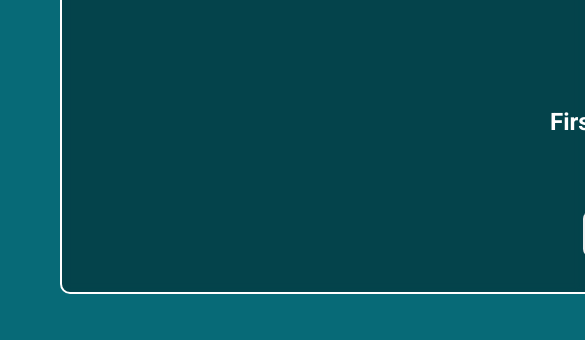
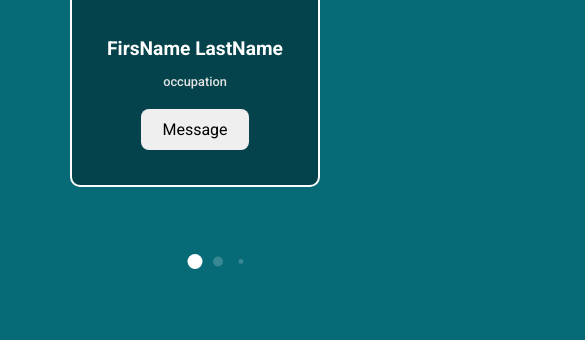
Before and after one commit to Ad-SilvaS/sidebar, a plain HTML site: page menuLateral/index.html in a window 390 px wide. Shown: the part 325-665 px from the top of the page, 585 px wide, since content can reach past the window. Drawn offline with nearby package versions, Linux system fonts and the light colour scheme.

Commit message:
Update style.css

```diff
--- a/menuLateral/css/style.css
+++ b/menuLateral/css/style.css
@@ -301,9 +301,10 @@ main{
 
 @media (max-width: 900px){
     main{
-        margin-left: 50px;
+        margin: auto;
         padding-top: 20px;
-        padding-right: 30px;
+        overflow: hidden;
+        width: 300px;
     }
 
     #sidebar{
@@ -318,44 +319,33 @@ main{
     #open-btn{
         left: 199px;
     }
-
-}
-
-@media (max-width: 1000px) and (orientation: landscape){
-    main{
-        margin-left: 80px;
-        padding-right: 60px;
+    .slider-wrapper{
+        margin: 0 10px 40px;
+        width: 250px;
+        height: 500px;
     }
 
-    #sidebar{
-        height: 100%;
-        overflow: auto;
-        overflow-wrap: break-word;
-        border-radius: 0 0 0 0;
+    .slider-wrapper .card-list .card-item{
+        width: 100px;
+        height: 350px;
     }
 
-    #open-btn{
-        left: 170px;
+    .card-list .card-item .user-name{
+        font-size: 1.2rem;
     }
 
-    #sidebar.close{
-        width: 100px;
-        transform: translateX(-60px);
+    .card-list .card-item .user-profession{
+        font-size: .8rem;
+        margin-bottom: 20px;
     }
 
-    #sidebar.close #open-btn{
-        left: 155px;
+    .card-list .card-item .message-button{
+        font-size: 1rem;
+        padding: 10px 20px;
     }
 
-    #sidebar.close #sidebar-content,
-    #sidebar.close #logout{
-        display: none;
-    }
-}
-
-@media (max-width: 768px){
-    .slider-wrapper{
-        margin: 0 10px 40px;
+    .slider-wrapper .swiper-pagination{
+        margin-bottom: 100px;
     }
 
     .slider-wrapper .swiper-slide-button{
```
